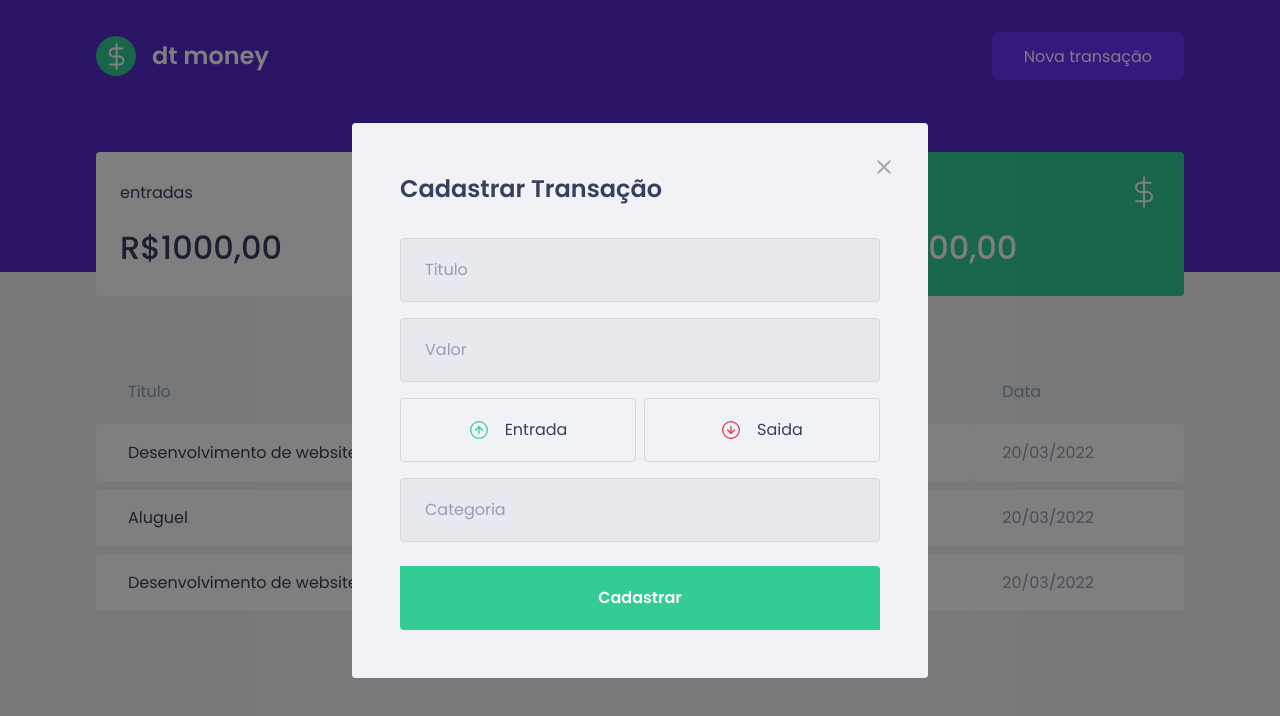
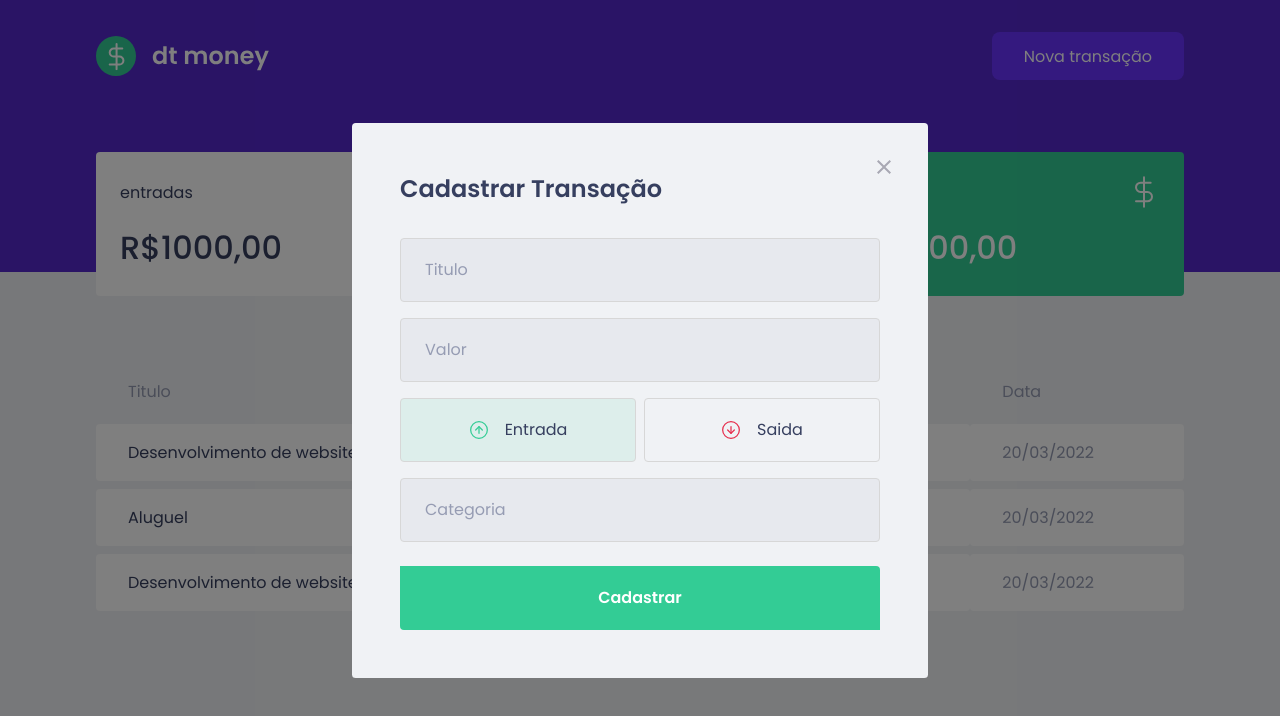
Before and after one commit to LaraCosta66/dtmoney-ignite, a React (Create React App) app: page / in a window 1280 px wide. Both pictures are taken after a click on the button "Nova transação". Shown: the top 716 px of the page. Built offline with nearby package versions, Linux system fonts and the light colour scheme; no server answers; what miragejs would draw is missing.

Commit message:
feat: add styles to buttons

```diff
--- a/src/components/NewTransactionsModal/index.tsx
+++ b/src/components/NewTransactionsModal/index.tsx
@@ -1,8 +1,9 @@
 import Modal from "react-modal";
-import { Container, TransactionTypeContainer } from "./styles";
+import { Container, RadioBox, TransactionTypeContainer } from "./styles";
 import closeImg from "../../assets/close.svg";
-import incomeImg from  "../../assets/income.svg";
-import outcomeImg from "../../assets/outcome.svg"
+import incomeImg from "../../assets/income.svg";
+import outcomeImg from "../../assets/outcome.svg";
+import { useState } from "react";
 interface NewTransactionModalProps {
   isOpen: boolean;
   onRequestClose: () => void;
@@ -12,6 +13,8 @@
   isOpen,
   onRequestClose,
 }: NewTransactionModalProps) {
+  const [type, setType] = useState("deposit");
+
   return (
     <Modal
       isOpen={isOpen}
@@ -19,7 +22,11 @@
       overlayClassName="react-modal-overlay"
       className="react-modal-content"
     >
-      <button type="button" onClick={onRequestClose} className="react-modal-close">
+      <button
+        type="button"
+        onClick={onRequestClose}
+        className="react-modal-close"
+      >
         <img src={closeImg} alt="Fechar modal" />
       </button>
       <Container>
@@ -27,19 +34,28 @@
         <input type="text" placeholder="Titulo" />
         <input type="number" placeholder="Valor" />
         <TransactionTypeContainer>
-        <button
-        type="button"
-
-        >
-            <img src={incomeImg} alt="entrada"/>
+          <RadioBox
+            type="button"
+            isActive={type === 'deposit'}
+            activeColor="green"
+            onClick={() => {
+              setType("deposit");
+            }}
+          >
+            <img src={incomeImg} alt="entrada" />
             <span>Entrada</span>
-        </button>
-        <button type="button">
+          </RadioBox>
+          <RadioBox
+            type="button"
+            isActive={type === 'withdraw'}
+            activeColor="red"
+            onClick={() => {
+              setType("withdraw");
+            }}
+          >
             <img src={outcomeImg} alt="Saida" />
             <span>Saida</span>
-        </button>
-
-
+          </RadioBox>
         </TransactionTypeContainer>
         <input type="text" placeholder="Categoria" />
         <button type="submit">Cadastrar</button>
--- a/src/components/NewTransactionsModal/styles.ts
+++ b/src/components/NewTransactionsModal/styles.ts
@@ -1,5 +1,5 @@
 import styled from "styled-components";
-import { darken } from "polished";
+import { darken, transparentize } from "polished";
 export const Container = styled.form`
   h2 {
     color: var(--text-title);
@@ -49,12 +49,23 @@
   display: grid;
   grid-template-columns: 1fr 1fr;
   gap: 0.5rem;
-
-  button {
+`;
+interface RadioBoxProps {
+  isActive: boolean;
+  activeColor: "green" | "red";
+}
+const colors = {
+  green: "#33CC95",
+  red: "#E52E4D",
+};
+export const RadioBox = styled.button<RadioBoxProps>`
   height: 4rem;
   border: 1px solid #d7d7d7;
   border-radius: 0.25rem;
-    background: transparent;
+  background: ${(props) =>
+    props.isActive
+      ? transparentize(0.9, colors[props.activeColor])
+      : "transparent"};
   display: flex;
   align-items: center;
   justify-content: center;
@@ -73,5 +84,4 @@
     font-size: 1rem;
     color: var(--text-title);
   }
-  }
 `;
```
Lines whose indentation alone changed are shown as unchanged.
